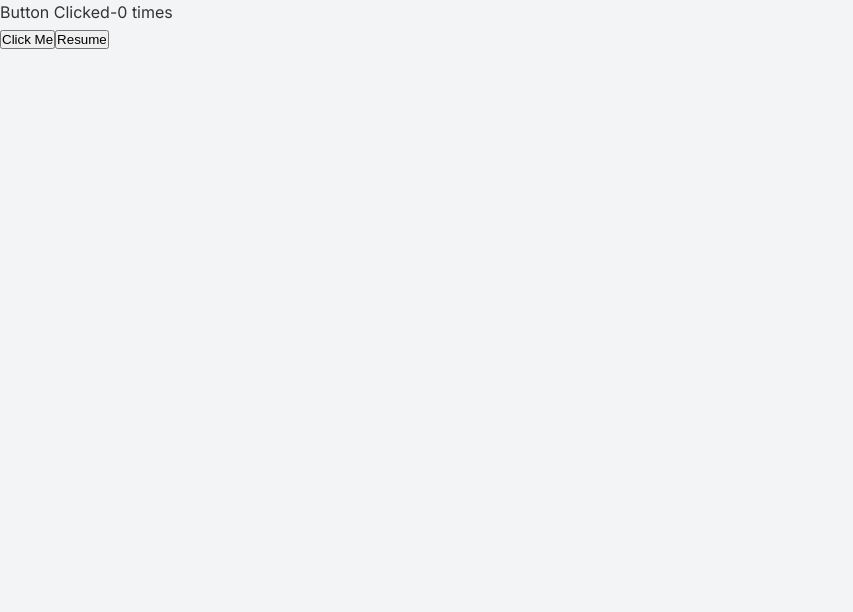
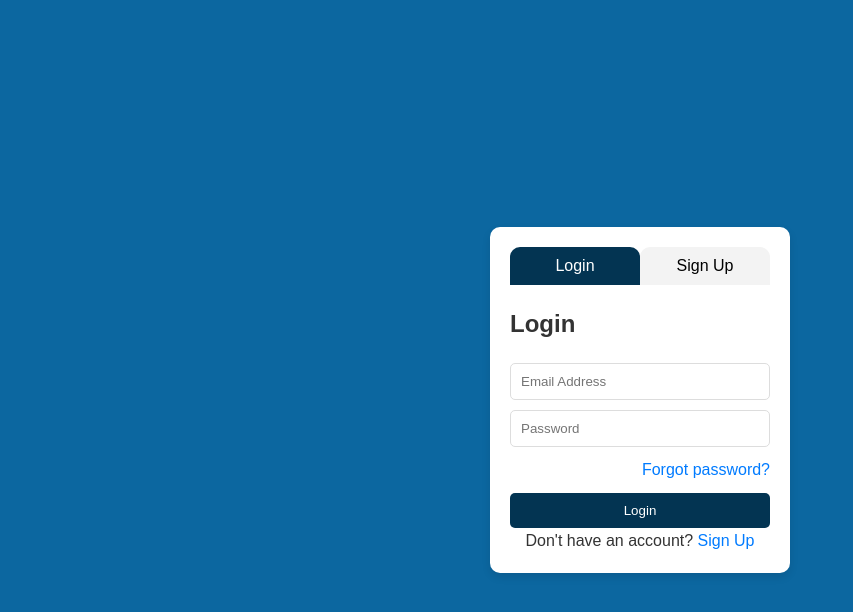
Before and after one commit to Code-Cool-2006/SkillLab, a React (Vite) app: page / in a window 1280 px wide. Shown: the top 612 px of the page, without its empty margins (0-853 px from the left). Built offline with nearby package versions, Linux system fonts and the light colour scheme.

Commit message:
Login page

```diff
--- a/src/App.jsx
+++ b/src/App.jsx
@@ -1,6 +1,7 @@
 import React, { useState } from "react";
 import { Routes, Route, useNavigate } from "react-router-dom";
 import Resume from "./pages/resume";
+import Login from "./pages/Login";
 
 function Home() {
   const [count, setCount] = useState(0);
@@ -18,7 +19,8 @@ function Home() {
 function App() {
   return (
     <Routes>
-      <Route path="/" element={<Home />} />
+      <Route path="/" element={<Login />} />
+      <Route path="/home" element={<Home />} />
       <Route path="/resume" element={<Resume />} />
     </Routes>
   );
--- /dev/null
+++ b/src/pages/Login.css
@@ -0,0 +1,82 @@
+body {
+  font-family: Arial, sans-serif;
+  display: flex;
+  justify-content: center;
+  align-items: center;
+  height: 100vh;
+  margin: 0;
+  background-color: #0C67A0;
+}
+
+.container {
+  display: flex;
+  justify-content: center;
+  align-items: center;
+  height: 100vh;
+  width: 100%;
+}
+
+.form-container {
+  background-color: white;
+  padding: 20px;
+  border-radius: 10px;
+  box-shadow: 0 4px 8px rgba(0, 0, 0, 0.1);
+  width: 300px;
+}
+
+.form-toggle {
+  display: flex;
+  justify-content: space-between;
+  margin-bottom: 20px;
+}
+
+.form-toggle button {
+  width: 50%;
+  padding: 10px;
+  background-color: #f3f3f3;
+  border: none;
+  cursor: pointer;
+  font-size: 16px;
+  border-radius: 10px 10px 0 0;
+}
+
+.form-toggle .active {
+  background-color: #033452;
+  color: white;
+}
+
+.form {
+  display: flex;
+  flex-direction: column;
+}
+
+.form h2 {
+  margin-bottom: 20px;
+}
+
+.form input {
+  padding: 10px;
+  margin-bottom: 10px;
+  border: 1px solid #ddd;
+  border-radius: 5px;
+}
+
+.form button {
+  padding: 10px;
+  background-color:#033452;
+  color: white;
+  border: none;
+  border-radius: 5px;
+  cursor: pointer;
+}
+
+.form a {
+  color: #007bff;
+  text-decoration: none;
+  margin-bottom: 10px;
+  text-align: right;
+}
+
+.form p {
+  text-align: center;
+}
--- /dev/null
+++ b/src/pages/Login.jsx
@@ -0,0 +1,71 @@
+import React, { useState } from 'react';
+import { useNavigate } from 'react-router-dom';
+import './Login.css';
+
+function Login() {
+  const [isLogin, setIsLogin] = useState(true);
+  const navigate = useNavigate();
+
+  const handleSubmit = (e) => {
+    e.preventDefault();
+    // Basic navigation on successful submission
+    if (isLogin) {
+      navigate("/home");
+    } else {
+      setIsLogin(true);
+    }
+  };
+
+  return (
+    <div className="container">
+      <div className="form-container">
+        <div className="form-toggle">
+          <button
+            className={isLogin ? "active" : ""}
+            onClick={() => setIsLogin(true)}
+          >
+            Login
+          </button>
+          <button
+            className={!isLogin ? "active" : ""}
+            onClick={() => setIsLogin(false)}
+          >
+            Sign Up
+          </button>
+        </div>
+
+        {isLogin ? (
+          <form className="form" onSubmit={handleSubmit}>
+            <h2>Login</h2>
+            <input type="email" placeholder="Email Address" required />
+            <input type="password" placeholder="Password" required />
+            <a href="#">Forgot password?</a>
+            <button type="submit">Login</button>
+            <p>
+              Don't have an account?{' '}
+              <a href="#" onClick={(e) => { e.preventDefault(); setIsLogin(false); }}>
+                Sign Up
+              </a>
+            </p>
+          </form>
+        ) : (
+          <form className="form" onSubmit={handleSubmit}>
+            <h2>Sign Up</h2>
+            <input type="text" placeholder="Full Name" required />
+            <input type="email" placeholder="Email Address" required />
+            <input type="password" placeholder="Password" required />
+            <button type="submit">Sign Up</button>
+            <p>
+              Already have an account?{' '}
+              <a href="#" onClick={(e) => { e.preventDefault(); setIsLogin(true); }}>
+                Login
+              </a>
+            </p>
+          </form>
+        )}
+      </div>
+    </div>
+  );
+}
+
+export default Login;
```
Also changed, not shown: src/components/navbar.jsx (added, +122 -0 lines).
